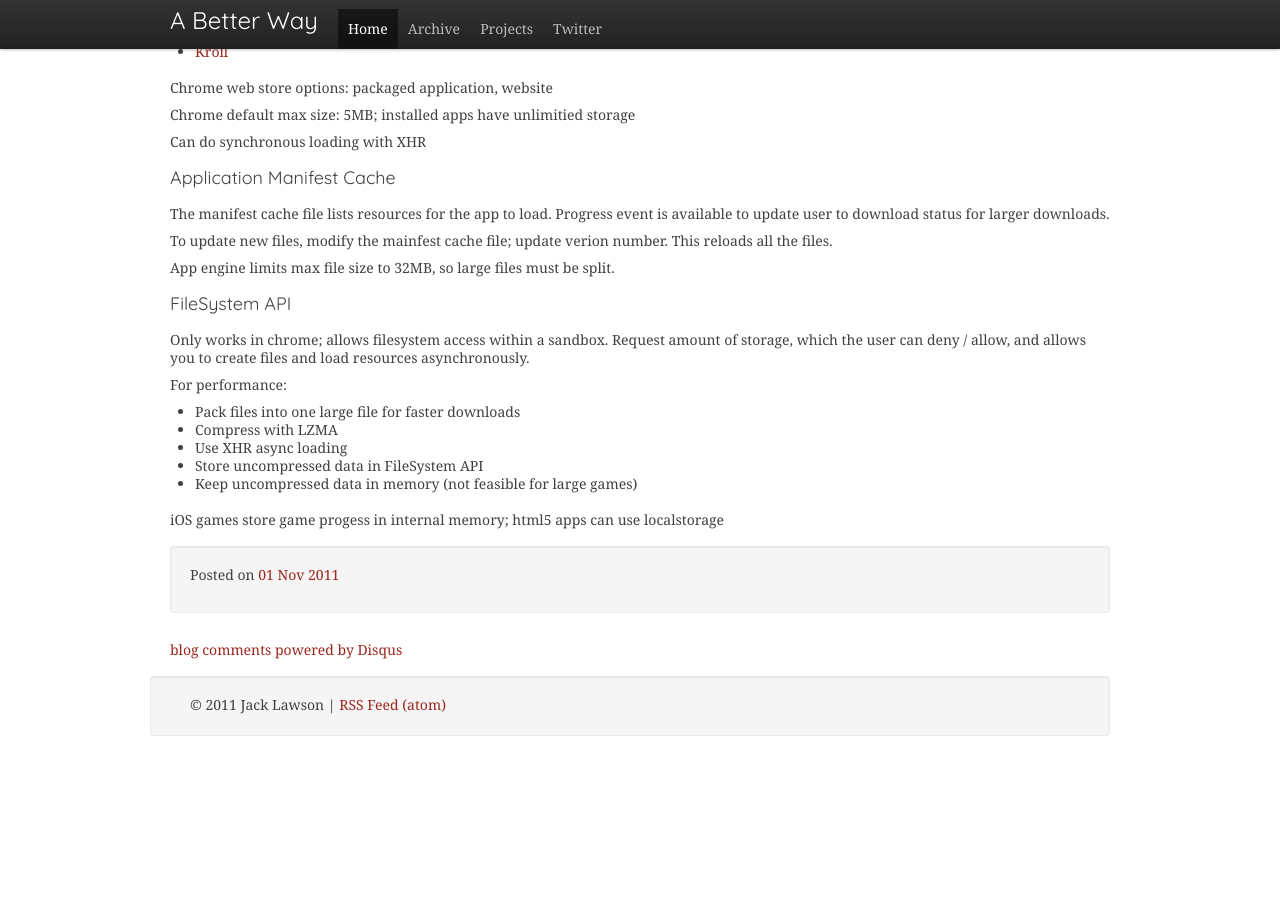
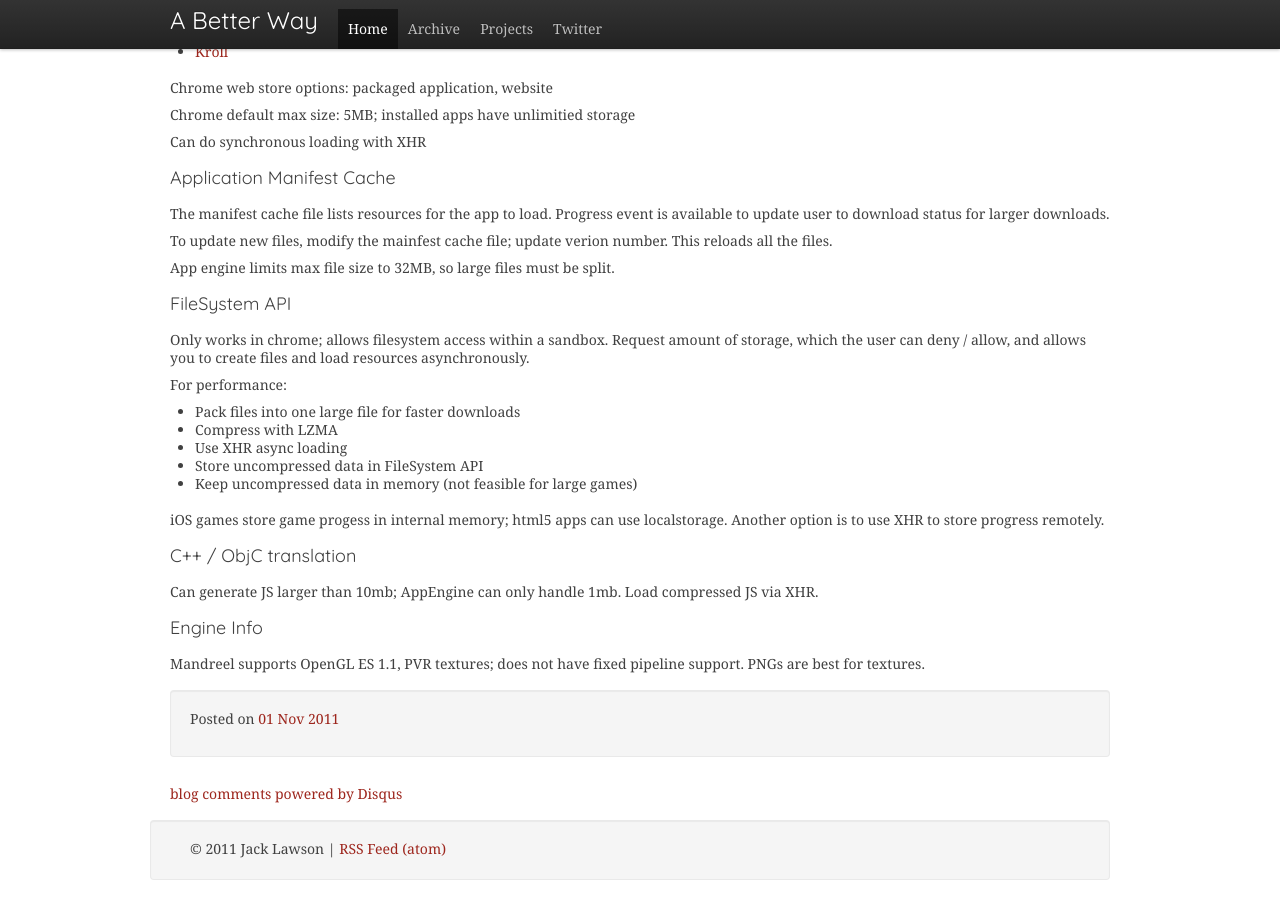
Before and after one commit to ajacksified/ajacksified.github.com, a Jekyll site: the page built from _posts/2011-11-01-new-game-conf-liveblog.markdown, in a window 1280 px wide and 900 px high, scrolled down 12209 px. Built offline with Jekyll 4.4.1, drawn with Linux system fonts in a browser that asks for light colours; nearby versions of some CDN libraries; some web fonts are replaced; Markdown is read by kramdown in place of the engine named in the settings; comment, search, counter and statistics services are not loaded; before the commit the page ends 12965 px from its top, so only the background shows below that.

Commit message:
session 6

```diff
--- a/_posts/2011-11-01-new-game-conf-liveblog.markdown
+++ b/_posts/2011-11-01-new-game-conf-liveblog.markdown
@@ -841,4 +841,14 @@ For performance:
 * Keep uncompressed data in memory (not feasible for large games)
 
 iOS games store game progess in internal memory; html5 apps can use
-localstorage
+localstorage. Another option is to use XHR to store progress remotely.
+
+### C++ / ObjC translation
+
+Can generate JS larger than 10mb; AppEngine can only handle 1mb. Load
+compressed JS via XHR.
+
+### Engine Info
+
+Mandreel supports OpenGL ES 1.1, PVR textures; does not have fixed pipeline
+support. PNGs are best for textures.
```
